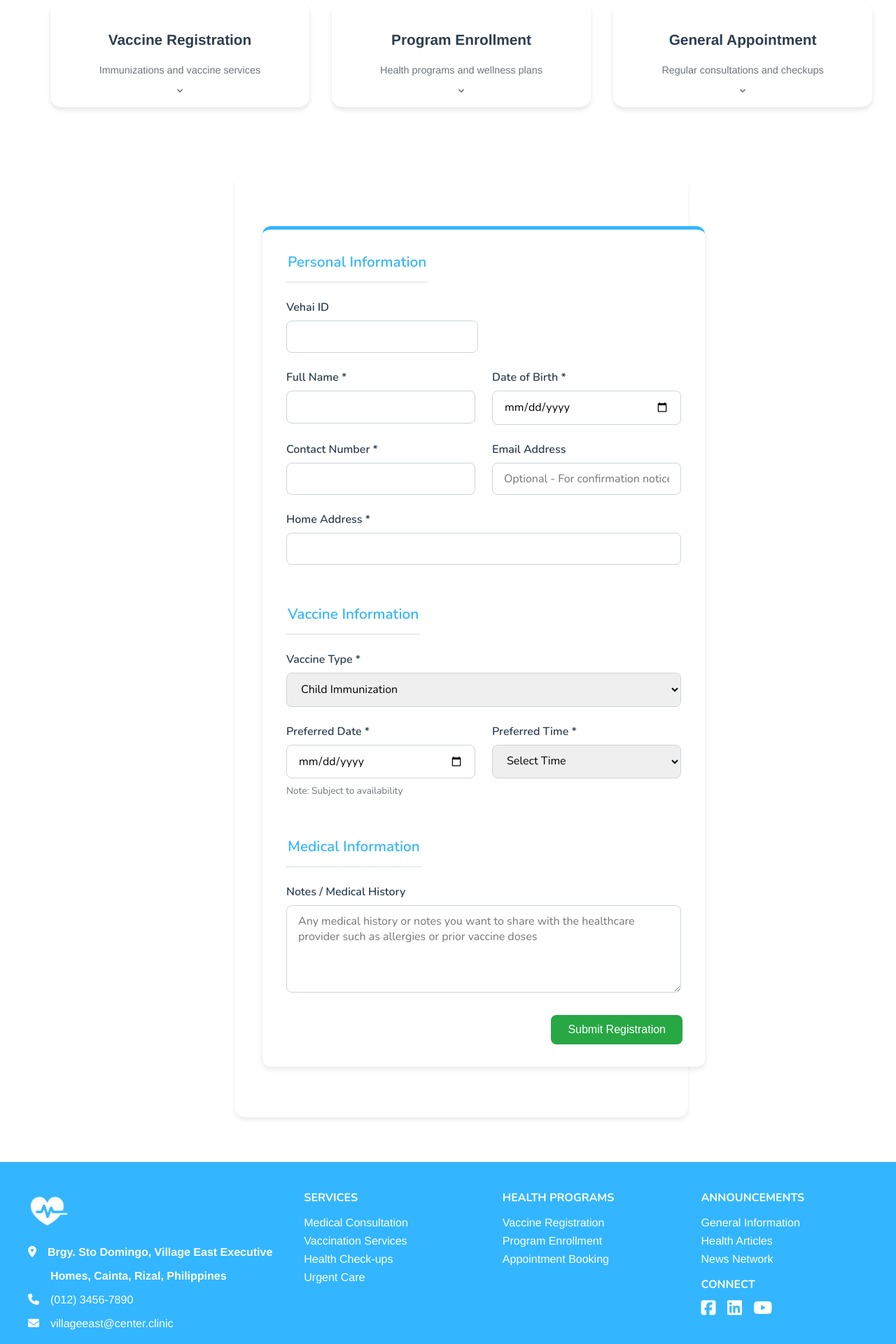
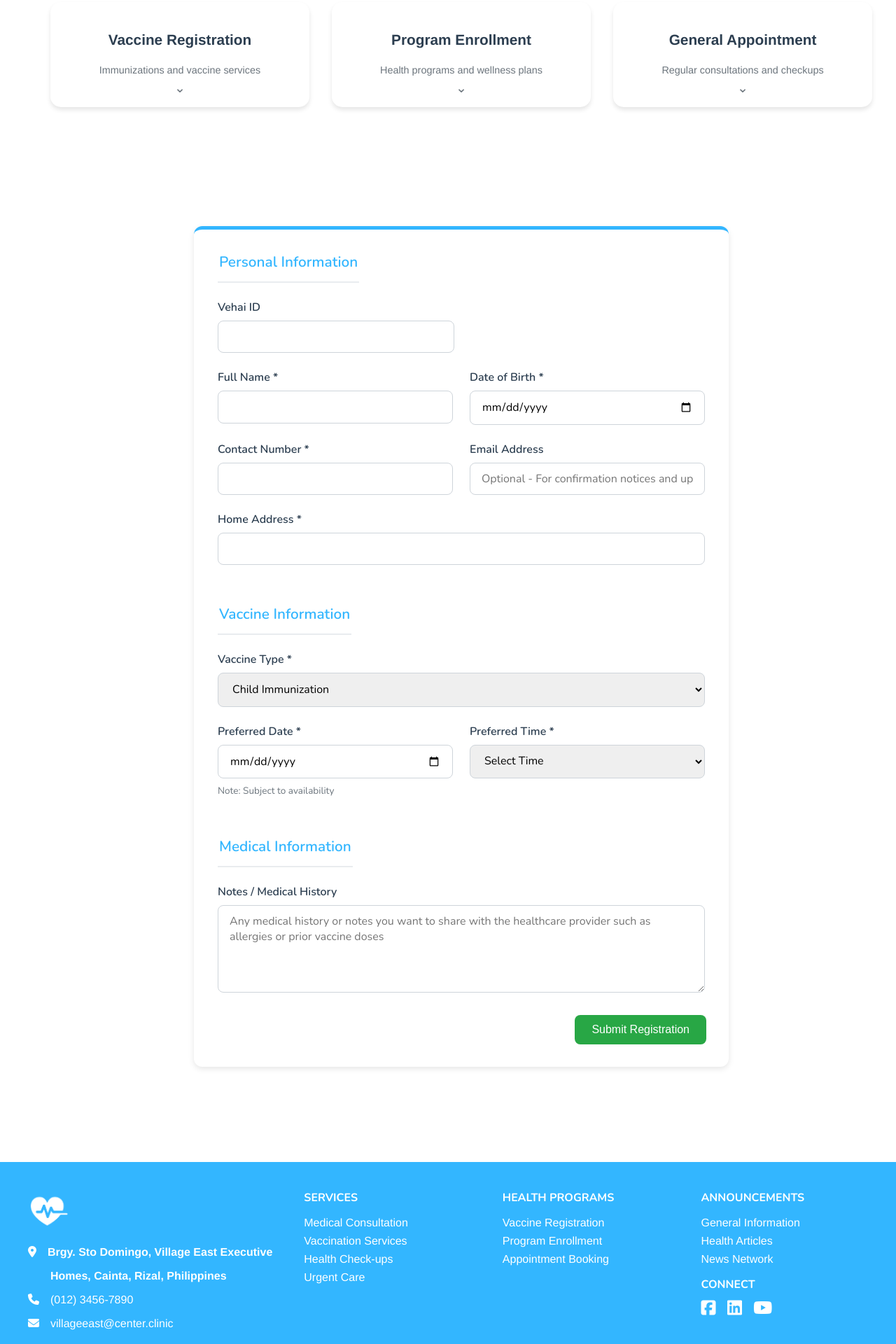
Before and after one commit to erichiii/Health-Services-Appointment-System, a PHP site: page /pages/reservation.php?subcategory=child-immunization&confirmed=1 in a window 1280 px wide. Shown: the part 609-2529 px from the top of the page at 70% size. Run offline with PHP 8.4, Linux system fonts and the light colour scheme; data comes from the database, SQL or seed files in the repository; data that the repository does not hold is empty.

Commit message:
second reattempt

```diff
--- a/pages/reservation.php
+++ b/pages/reservation.php
@@ -531,14 +531,15 @@ if ($selectedSubcategory) {
 
     /* Personal Information Form Section */
     .form-section {
-        max-width: 1200px;
+        width: 100%;
+        max-width: none;
         margin-left: auto;
         margin-right: auto;
         margin-top: 3rem;
-        padding: 2.5rem;
+        padding: 2.5rem 0;
         background: #fff;
-        border-radius: 15px;
-        box-shadow: 0 4px 6px rgba(0,0,0,0.08);
+        border-radius: 0;
+        box-shadow: none;
     }
 
     /* Responsive Design */
```
